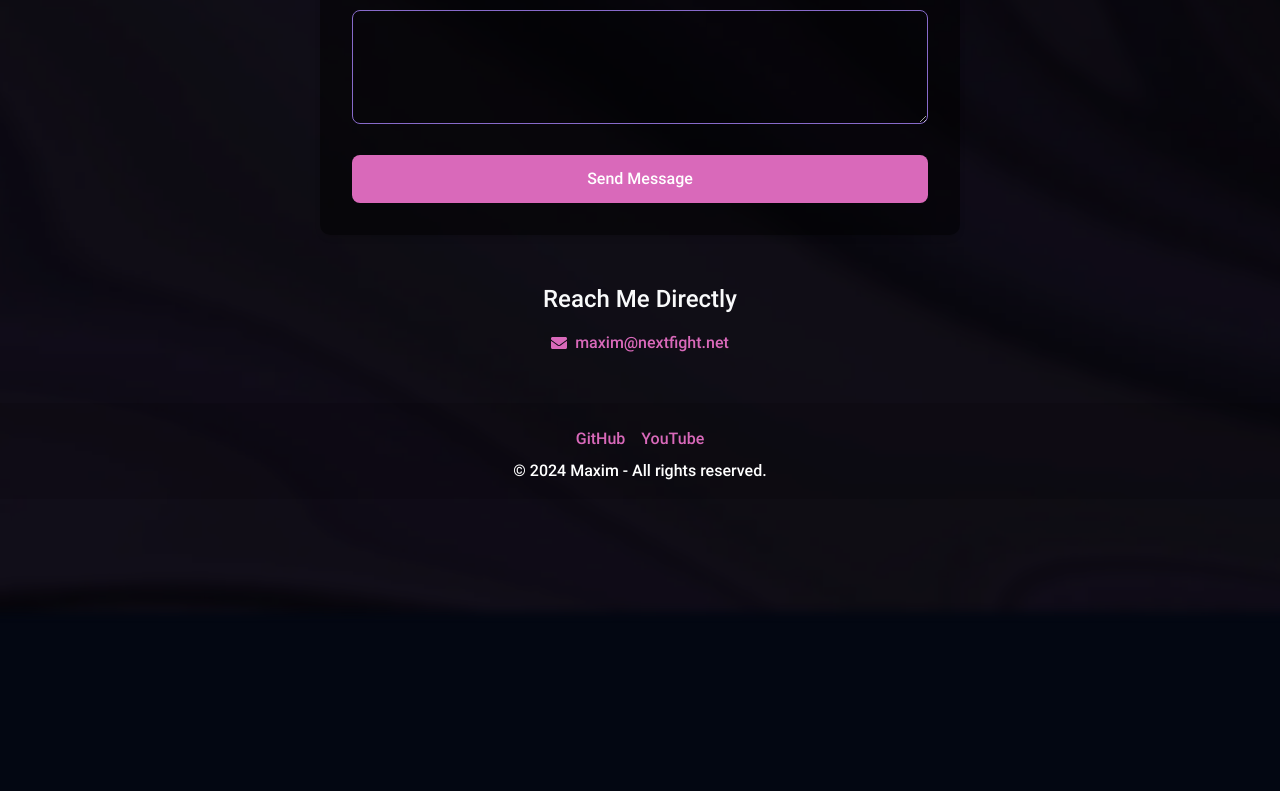
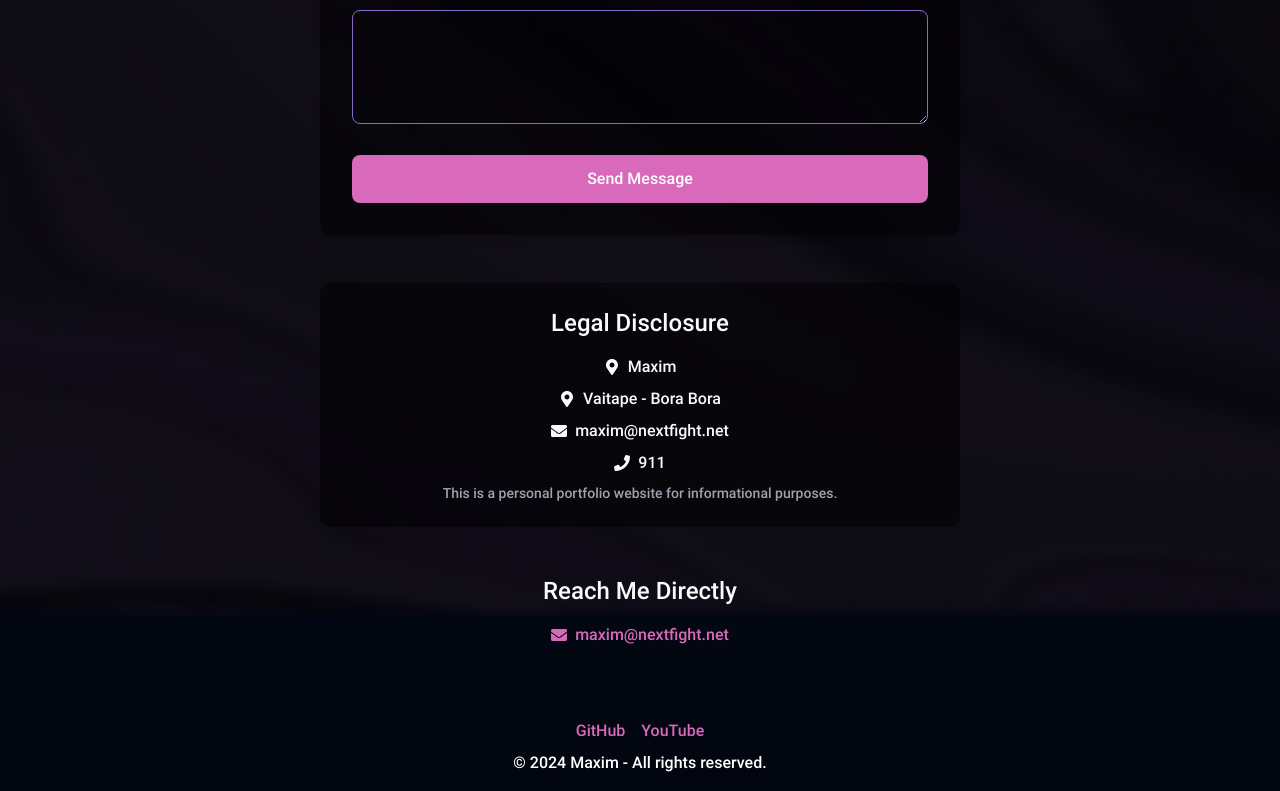
Before and after one commit to tonyharyanto7/tonyharyanto, a Next.js app: page /contact in a window 1280 px wide. Shown: the part 498-1289 px from the top of the page. Before the commit the page ends 997 px from the top, so only its background shows below. Built offline with nearby package versions, Linux system fonts and the light colour scheme.

Commit message:
feat: privacy policy & impressum

```diff
--- a/CONFIG.json
+++ b/CONFIG.json
@@ -101,6 +101,15 @@
          "route":"/contact",
          "email":"maxim@nextfight.net",
          "direct_contact":"Reach Me Directly",
+         "legal":{
+            "enabled":true,
+            "name":"Maxim",
+            "address":"Vaitape - Bora Bora",
+            "email":"maxim@nextfight.net",
+            "phone":"911",
+            "tax_id":"Not Applicable",
+            "legal_disclaimer":"This is a personal portfolio website for informational purposes."
+         },
          "social_links":[
             {
                "name":"GitHub",
@@ -120,7 +129,7 @@
          ],
          "contact_form":{
             "enabled":true,
-            "send_button": "Send Message",
+            "send_button":"Send Message",
             "success_message":"Message sent successfully!",
             "failure_message":"Failed to send message. Please try again.",
             "error_message":"An error occurred. Please try again.",
@@ -142,6 +151,62 @@
                   "label":"Your Message",
                   "type":"textarea",
                   "required":true
+               }
+            ]
+         }
+      },
+      "privacy":{
+         "enabled":true,
+         "header":"Privacy Policy",
+         "route":"/privacy",
+         "content":{
+            "contact_title": "Contact",
+            "contact": "maxim@netfight.net",
+            "introduction":"This portfolio website is designed with minimal data collection and maximum user privacy in mind.",
+            "sections":[
+               {
+                  "title":"Information Collection",
+                  "description":"We collect the following types of information:",
+                  "details":[
+                     "Name, email, and message content submitted through the contact form",
+                     "IP address for rate limiting and security purposes",
+                     "Potential tracking of client-side interactions for website functionality"
+                  ]
+               },
+               {
+                  "title":"Data Processing and Storage",
+                  "description":"Data collection and processing details:",
+                  "details":[
+                     "Contact form submissions are processed in-memory and not permanently stored",
+                     "IP addresses are temporarily tracked for rate limiting (maximum 30 minutes)",
+                     "No persistent user data is saved or stored long-term"
+                  ]
+               },
+               {
+                  "title":"Third-Party Services",
+                  "description":"Potential data collection by third-party services:",
+                  "details":[
+                     "Image hosting services (e.g., shields.io) may collect IP address during image requests",
+                     "Standard browser and server logs may capture additional metadata"
+                  ]
+               },
+               {
+                  "title":"Data Protection",
+                  "description":"We implement the following protection measures:",
+                  "details":[
+                     "Rate limiting to prevent abuse of contact form",
+                     "Validation of submitted form data",
+                     "No storage of sensitive personal information"
+                  ]
+               },
+               {
+                  "title":"User Rights",
+                  "description":"Users have the right to:",
+                  "details":[
+                     "Request information about data collection",
+                     "Request deletion of any potential stored information",
+                     "Opt-out of non-essential data collection"
+                  ]
                }
             ]
          }
--- a/src/app/contact/page.js
+++ b/src/app/contact/page.js
@@ -23,6 +23,8 @@ import {
   FaSpotify,
   FaXbox,
   FaFacebook,
+  FaMapMarkerAlt,
+  FaPhone,
 } from "react-icons/fa";
 
 const SocialIcon = ({ name }) => {
@@ -180,6 +182,45 @@ export default function Contact() {
         </div>
       )}
 
+      {config.pages.contact.legal.enabled && (
+        <div className="mt-12 bg-black/50 rounded-lg p-6">
+          <h2 className="text-2xl font-semibold mb-4 text-center">
+            Legal Disclosure
+          </h2>
+          <div className="space-y-2 text-center">
+            {config.pages.contact.legal.name && (
+              <p className="flex items-center justify-center gap-2">
+                <FaMapMarkerAlt className="inline-block" />
+                {config.pages.contact.legal.name}
+              </p>
+            )}
+            {config.pages.contact.legal.address && (
+              <p className="flex items-center justify-center gap-2">
+                <FaMapMarkerAlt className="inline-block" />
+                {config.pages.contact.legal.address}
+              </p>
+            )}
+            {config.pages.contact.legal.email && (
+              <p className="flex items-center justify-center gap-2">
+                <FaEnvelope className="inline-block" />
+                {config.pages.contact.legal.email}
+              </p>
+            )}
+            {config.pages.contact.legal.phone && (
+              <p className="flex items-center justify-center gap-2">
+                <FaPhone className="inline-block" />
+                {config.pages.contact.legal.phone}
+              </p>
+            )}
+            {config.pages.contact.legal.legal_disclaimer && (
+              <p className="text-sm text-gray-400 mt-4">
+                {config.pages.contact.legal.legal_disclaimer}
+              </p>
+            )}
+          </div>
+        </div>
+      )}
+
       <div className="mt-12 text-center">
         <h2 className="text-2xl font-semibold mb-4">
           {config.pages.contact.direct_contact}
--- /dev/null
+++ b/src/app/privacy/page.js
@@ -0,0 +1,40 @@
+"use client";
+
+import config from "/CONFIG.json";
+
+export default function Privacy() {
+  const privacy = config.pages.privacy;
+
+  return (
+    <div className="container mx-auto px-4 py-8 max-w-2xl">
+      <h1 className="c-cursor-text text-3xl font-bold text-center mb-10">
+        {privacy.header}
+      </h1>
+
+      <div className="bg-black/50 shadow-md rounded-lg p-8 space-y-6">
+        <p className="mb-6">{privacy.content.introduction}</p>
+
+        {privacy.content.sections.map((section, index) => (
+          <div key={index} className="mb-6">
+            <h2 className="text-2xl font-semibold mb-4">{section.title}</h2>
+            <p>{section.description}</p>
+            {section.details && (
+              <ul className="list-disc list-inside text-gray-400 space-y-2">
+                {section.details.map((detail, detailIndex) => (
+                  <li key={detailIndex}>{detail}</li>
+                ))}
+              </ul>
+            )}
+          </div>
+        ))}
+
+        <div className="mt-8 pt-4 border-t border-gray-700">
+          <h3 className="text-xl font-semibold mb-4">
+            {privacy.content.contact_title}
+          </h3>
+          <p>{privacy.content.contact}</p>
+        </div>
+      </div>
+    </div>
+  );
+}
```
